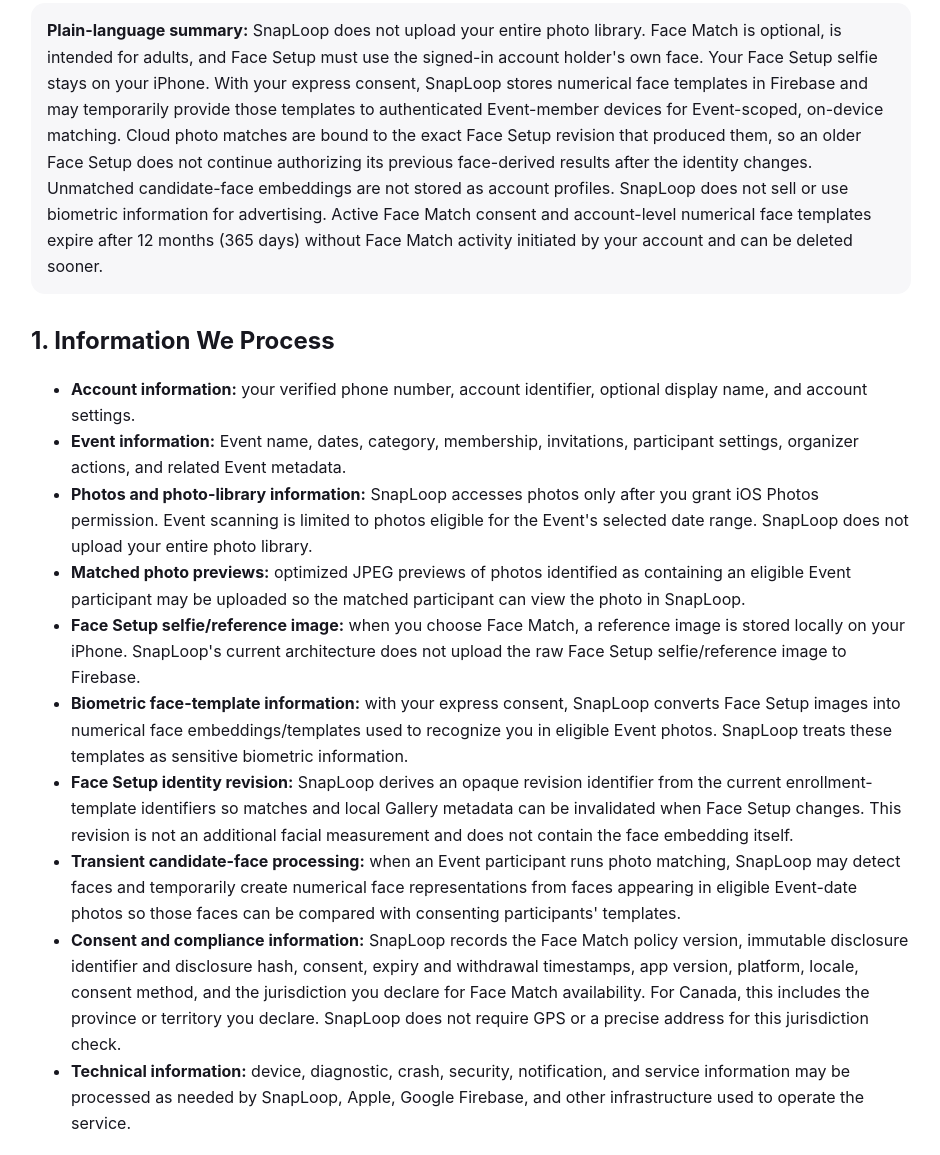
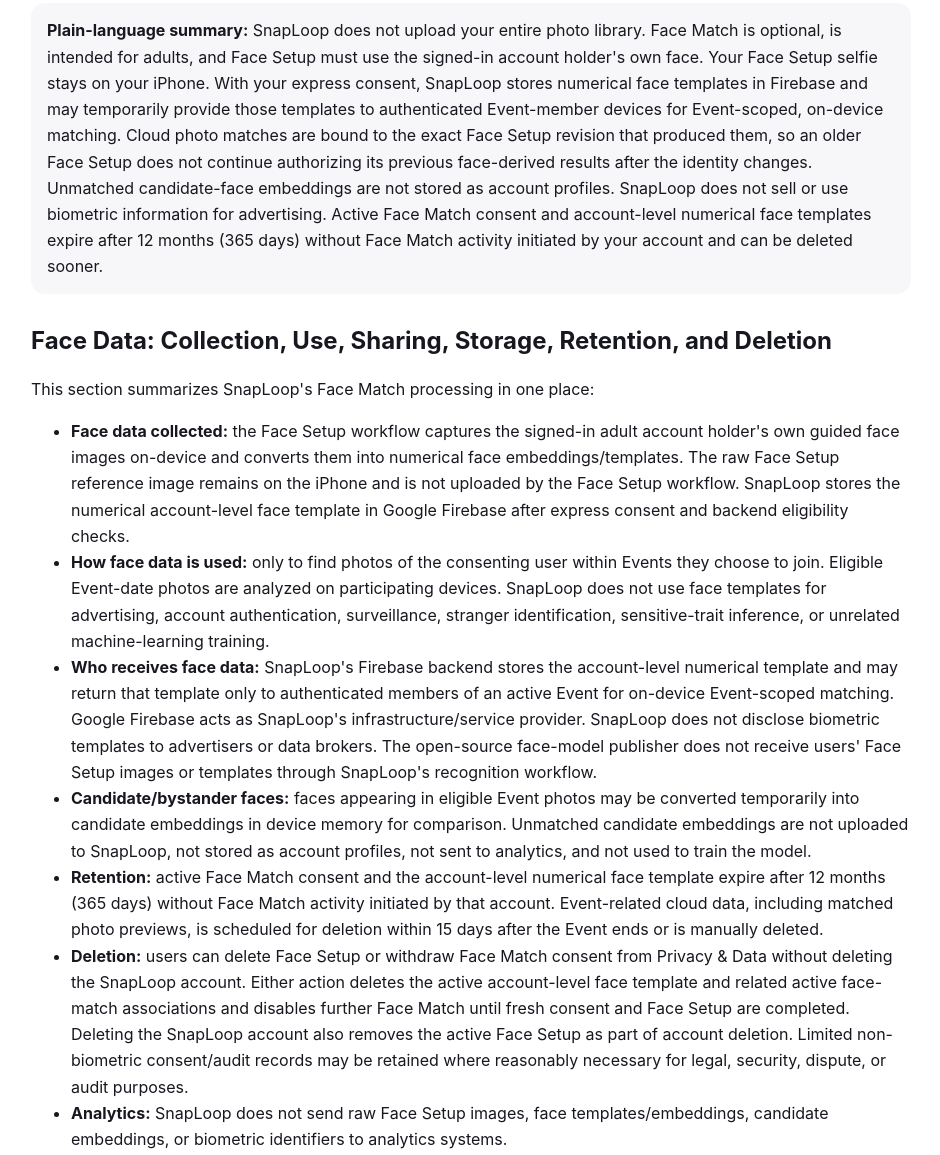
Before and after one commit to gurmeetgold/Snaploop-iOS, a plain HTML site: page hosting/public/privacy.html in a window 1280 px wide. Shown: the part 255-1410 px from the top of the page, without its empty margins (169-1109 px from the left). Drawn offline with Linux system fonts and the light colour scheme.

Commit message:
Clarify Face Match data handling for App Review

```diff
--- a/hosting/public/privacy.html
+++ b/hosting/public/privacy.html
@@ -19,11 +19,24 @@
 </head>
 <body>
 <h1>SnapLoop Privacy Policy</h1>
-<p class="updated">Last updated: September 3, 2026</p>
+<p class="updated">Last updated: September 18, 2026</p>
 
 <p>SnapLoop helps people participating in shared Events find photos of themselves taken on their own or other participating users' devices. This Privacy Policy explains what personal information SnapLoop processes, why it is processed, how it is protected and shared, how long it is retained, and the choices and rights available to users.</p>
 
 <p class="plain"><strong>Plain-language summary:</strong> SnapLoop does not upload your entire photo library. Face Match is optional, is intended for adults, and Face Setup must use the signed-in account holder's own face. Your Face Setup selfie stays on your iPhone. With your express consent, SnapLoop stores numerical face templates in Firebase and may temporarily provide those templates to authenticated Event-member devices for Event-scoped, on-device matching. Cloud photo matches are bound to the exact Face Setup revision that produced them, so an older Face Setup does not continue authorizing its previous face-derived results after the identity changes. Unmatched candidate-face embeddings are not stored as account profiles. SnapLoop does not sell or use biometric information for advertising. Active Face Match consent and account-level numerical face templates expire after 12 months (365 days) without Face Match activity initiated by your account and can be deleted sooner.</p>
+
+
+<h2 id="face-data-summary">Face Data: Collection, Use, Sharing, Storage, Retention, and Deletion</h2>
+<p>This section summarizes SnapLoop's Face Match processing in one place:</p>
+<ul>
+  <li><strong>Face data collected:</strong> the Face Setup workflow captures the signed-in adult account holder's own guided face images on-device and converts them into numerical face embeddings/templates. The raw Face Setup reference image remains on the iPhone and is not uploaded by the Face Setup workflow. SnapLoop stores the numerical account-level face template in Google Firebase after express consent and backend eligibility checks.</li>
+  <li><strong>How face data is used:</strong> only to find photos of the consenting user within Events they choose to join. Eligible Event-date photos are analyzed on participating devices. SnapLoop does not use face templates for advertising, account authentication, surveillance, stranger identification, sensitive-trait inference, or unrelated machine-learning training.</li>
+  <li><strong>Who receives face data:</strong> SnapLoop's Firebase backend stores the account-level numerical template and may return that template only to authenticated members of an active Event for on-device Event-scoped matching. Google Firebase acts as SnapLoop's infrastructure/service provider. SnapLoop does not disclose biometric templates to advertisers or data brokers. The open-source face-model publisher does not receive users' Face Setup images or templates through SnapLoop's recognition workflow.</li>
+  <li><strong>Candidate/bystander faces:</strong> faces appearing in eligible Event photos may be converted temporarily into candidate embeddings in device memory for comparison. Unmatched candidate embeddings are not uploaded to SnapLoop, not stored as account profiles, not sent to analytics, and not used to train the model.</li>
+  <li><strong>Retention:</strong> active Face Match consent and the account-level numerical face template expire after 12 months (365 days) without Face Match activity initiated by that account. Event-related cloud data, including matched photo previews, is scheduled for deletion within 15 days after the Event ends or is manually deleted.</li>
+  <li><strong>Deletion:</strong> users can delete Face Setup or withdraw Face Match consent from Privacy &amp; Data without deleting the SnapLoop account. Either action deletes the active account-level face template and related active face-match associations and disables further Face Match until fresh consent and Face Setup are completed. Deleting the SnapLoop account also removes the active Face Setup as part of account deletion. Limited non-biometric consent/audit records may be retained where reasonably necessary for legal, security, dispute, or audit purposes.</li>
+  <li><strong>Analytics:</strong> SnapLoop does not send raw Face Setup images, face templates/embeddings, candidate embeddings, or biometric identifiers to analytics systems.</li>
+</ul>
 
 <h2>1. Information We Process</h2>
 <ul>
```
